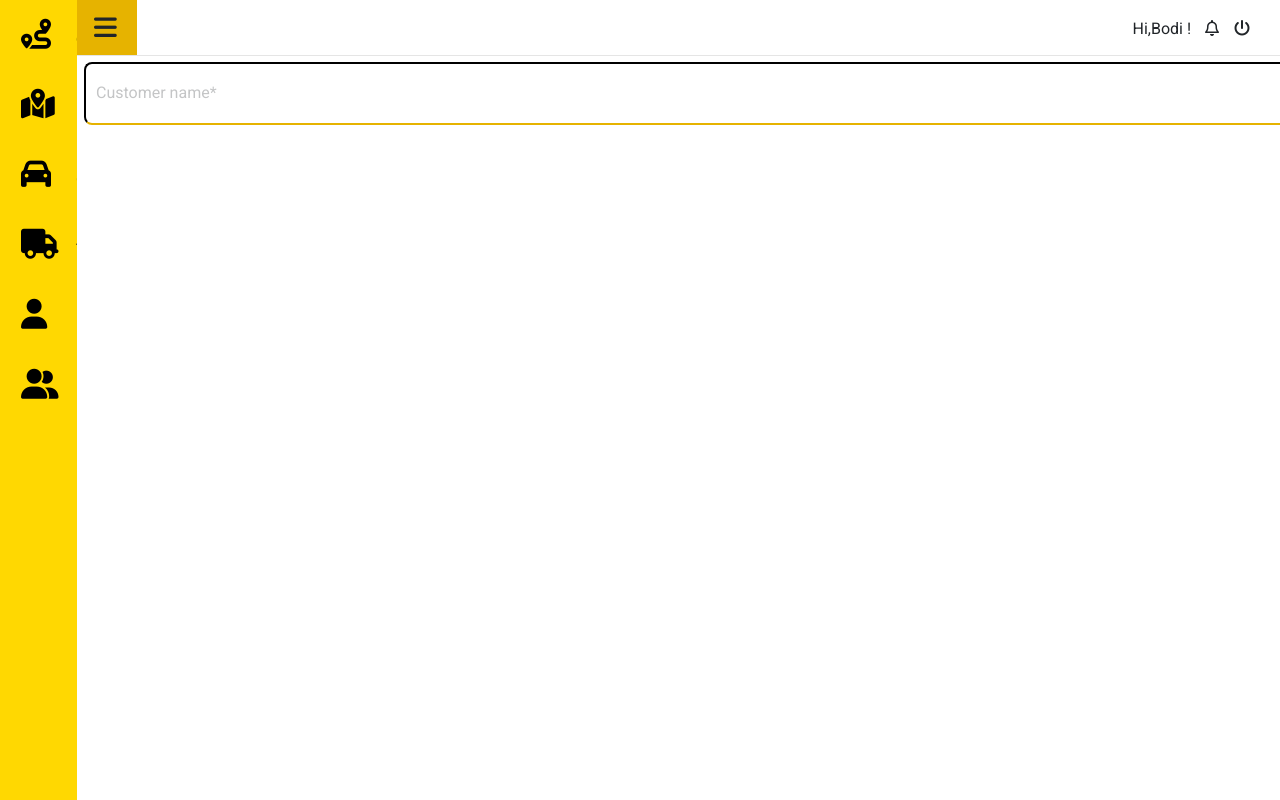
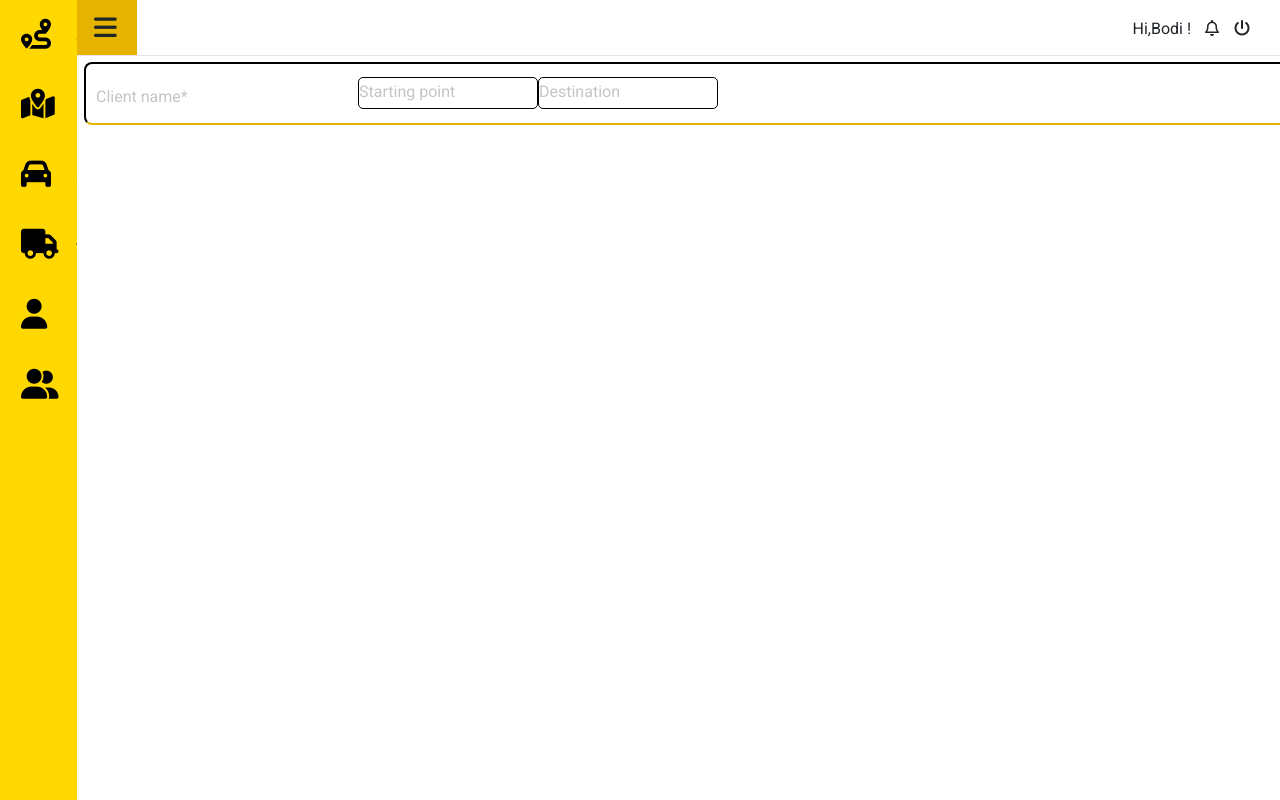
Before and after one commit to BDLB/First-app, an Angular app: page / in a window 1280 px wide. Shown: the top 800 px of the page. Built offline with nearby package versions, Linux system fonts and the light colour scheme.

Commit message:
Implementing starting and destination fields.

```diff
--- a/package.json
+++ b/package.json
@@ -3,7 +3,7 @@
   "version": "0.0.0",
   "scripts": {
     "ng": "ng",
-    "start": "ng serve --port 8080",
+    "start": "ng serve -o --port 8080",
     "build": "ng build",
     "test": "ng test",
     "lint": "ng lint",
--- a/src/app/main-queue/new-command/new-command.component.html
+++ b/src/app/main-queue/new-command/new-command.component.html
@@ -1,6 +1,17 @@
-<div class="new-command">
+<div class="new-command flex grid grid-cols-4">
     <mat-form-field floatLabel='never' class="customername-form-field">
-        <mat-label class="label-color">Customer name*</mat-label>
+        <mat-label class="label-color">Client name*</mat-label>
         <input matInput type="text">
     </mat-form-field>
+    <span class="order-form-field col-start-2">
+        <mat-form-field floatLabel='never' class="driver-form-field">
+            <mat-label class="label-color">Starting point</mat-label>
+            <input matInput type="text">
+        </mat-form-field>
+        <mat-form-field floatLabel='never' class="driver-form-field">
+            <mat-label class="label-color">Destination</mat-label>
+            <input matInput type="text">
+        </mat-form-field>
+
+    </span>
 </div>
--- a/src/app/main-queue/new-command/new-command.component.scss
+++ b/src/app/main-queue/new-command/new-command.component.scss
@@ -13,10 +13,24 @@
   .customername-form-field {
     padding-left: 10px;
     width: 272px;
+
+    .mat-form-field-infix {
+      position: relative;
+      bottom: 10px;
+    }
+
+    .mat-form-field-wrapper {
+      position: static !important;
+      height: 44px !important;
+    }
   }
 
   .label-color {
     color: #C4C5C6
+  }
+
+  .mat-form-field-underline {
+    display: none;
   }
 
   .mat-form-field.mat-focused {
@@ -24,4 +38,28 @@
       background-color: #C4C5C6;
     }
   }
+
+  .driver-form-field {
+    width: 180px;
+    border: 1px solid black;
+    border-radius: 5px;
+    margin-top: 13px;
+  }
+
+  .order-form-field {
+    margin-top: 13px;
+    .mat-form-field-infix {
+      position: relative;
+      bottom: 15px;
+    }
+
+    .mat-form-field-wrapper {
+      position: static !important;
+      height: 30px !important;
+    }
+
+    .mat-form-field-flex {
+      height: 30px;
+    }
+  }
 }
```
